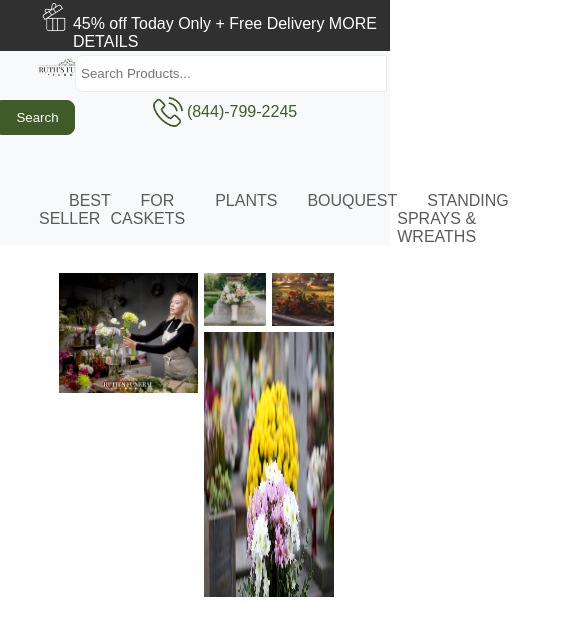
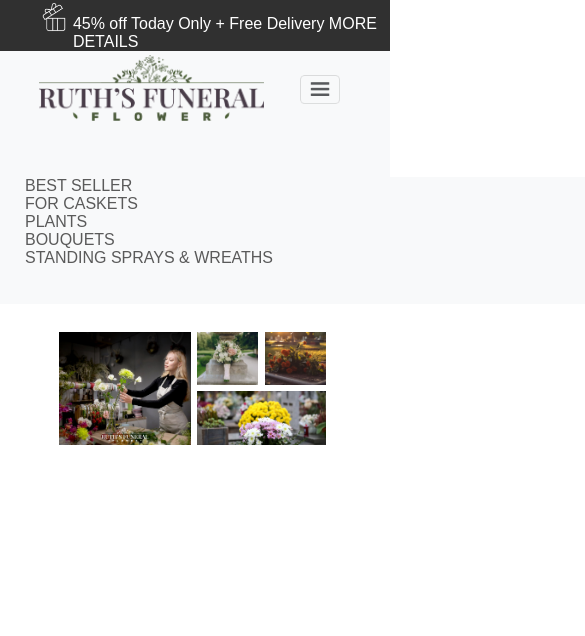
Before and after one commit to ozcanbayram/Luths-Funeral, an Angular app: page / in a window 390 px wide. Shown: the top 636 px of the page, 585 px wide, since content can reach past the window. Built offline with nearby package versions, Linux system fonts and the light colour scheme.

Commit message:
new logobanner component

```diff
--- a/src/app/app.component.html
+++ b/src/app/app.component.html
@@ -1,4 +1,3 @@
 <app-topbar></app-topbar>
 <app-logobanner></app-logobanner>
-<app-navbar></app-navbar>
 <app-main></app-main>
--- a/src/app/app.module.ts
+++ b/src/app/app.module.ts
@@ -5,7 +5,6 @@ import { AppRoutingModule } from './app-routing.module';
 import { AppComponent } from './app.component';
 import { TopbarComponent } from './topbar/topbar.component';
 import { LogobannerComponent } from './logobanner/logobanner.component';
-import { NavbarComponent } from './navbar/navbar.component';
 import { MainComponent } from './main/main.component';
 
 @NgModule({
@@ -13,7 +12,6 @@ import { MainComponent } from './main/main.component';
     AppComponent,
     TopbarComponent,
     LogobannerComponent,
-    NavbarComponent,
     MainComponent
   ],
   imports: [
--- a/src/app/logobanner/logobanner.component.css
+++ b/src/app/logobanner/logobanner.component.css
@@ -1,14 +1,19 @@
 .logobanner {
     width: 100%;
+    background-color: #F8F9FA;
+}
+
+.logo-bar {
     height: 15vh;
-    background-color: #F8F9FA;
-    float: left;
+    display: flexbox;
+    align-self: center;
 }
 
 .logo {
-    width: 15%;
-    margin-top: 2%;
+    width: 225px;
+    margin-top: 1%;
     margin-left: 10%;
+    align-self: center;
 }
 
 .search {
@@ -54,3 +59,79 @@
     bottom: 30px;
     color: #3E5B28;
 }
+
+/*  NAVGATION BAR   */
+
+.nav-bar {
+    height: 5vh;
+    padding: 0 150px;
+    display: flex;
+    flex-wrap: nowrap;
+    flex-shrink: 0;
+}
+
+.nav-bar nav {
+    display: flex;
+    justify-content: left;
+
+}
+
+.nav-bar nav ul {
+    list-style: none;
+    display: flex;
+    flex-direction: row;
+}
+
+.nav-bar nav ul li {
+    margin-left: 25px;
+}
+
+.nav-bar nav ul li a {
+    text-decoration: none;
+    color: #5A5A5A;
+}
+
+.menu {
+    display: none;
+}
+
+
+@media (max-width: 768px) {
+    .menu {
+        display: inline;
+        position: absolute;
+        right: 50px;
+        top: 75px;
+    }
+
+    .phone {
+        display: none;
+    }
+
+    .number {
+        display: none;
+    }
+
+    .nav-bar nav ul {
+        flex-direction: column;
+        position: absolute;
+        left: 0px;
+    }
+
+    .search-button {
+        display: none;
+    }
+
+    .search-bar {
+        display: none;
+    }
+
+    .nav-bar {
+        height: 15vh;
+        padding: 0 150px;
+        display: flex;
+        flex-wrap: nowrap;
+        flex-shrink: 0;
+    }
+
+}
--- a/src/app/logobanner/logobanner.component.html
+++ b/src/app/logobanner/logobanner.component.html
@@ -1,8 +1,16 @@
-<div class="logobanner">
+<!-- logobanner.component.html -->
+<div class="logobanner logo-bar">
     <img src="../assets/images/logo.png" alt="" class="logo">
     <input type="text" placeholder="Search Products..." class="search-bar search">
     <input type="submit" value="Search" class="search-bar search-button">
     <img src="../assets/images/telefon.png" alt="" class="contact phone">
     <p class="contact number">(844)-799-2245</p>
-
+    <img src="../assets/images/menu.png" alt="menu button" width="40" class="menu" (click)="toggleMenu()">
 </div>
+<div class="logobanner nav-bar" [class.active]="menuActive">
+    <nav>
+        <ul>
+            <li *ngFor="let item of menuItems"><a href="#"> {{ item }}</a></li>
+        </ul>
+    </nav>
+</div>
--- a/src/app/logobanner/logobanner.component.ts
+++ b/src/app/logobanner/logobanner.component.ts
@@ -1,3 +1,4 @@
+// logobanner.component.ts
 import { Component } from '@angular/core';
 
 @Component({
@@ -6,5 +7,20 @@ import { Component } from '@angular/core';
   styleUrls: ['./logobanner.component.css']
 })
 export class LogobannerComponent {
+  menuItems: string[] = [
+    'BEST SELLER',
+    'FOR CASKETS',
+    'PLANTS',
+    'BOUQUETS',
+    'STANDING SPRAYS & WREATHS'
+  ];
+
+  menuActive = false;
+
+  toggleMenu() {
+    this.menuActive = !this.menuActive;
+  }
+
+
 
 }
--- a/src/app/main/main.component.css
+++ b/src/app/main/main.component.css
@@ -1,16 +1,19 @@
 .main-page {
     padding: 25px;
     margin-left: 8%;
-
+    flex-wrap: wrap;
 }
 
 .photo {
     /* margin: 20px; */
     padding: 1%;
+    display: flex;
+    flex-wrap: wrap;
+    flex-shrink: 0;
 }
 
 .photo1 {
-    width: 45%;
+    width: 42.5%;
     /* height: 50vh; */
     float: left;
 }
@@ -27,5 +30,4 @@
 
 .photo4 {
     width: 42%;
-    height: 265px;
 }
--- a/src/app/navbar/navbar.component.css
+++ /dev/null
@@ -1,20 +0,0 @@
-.navbar {
-    width: 100%;
-    height: 8vh;
-    background-color: #F8F9FA;
-    display: flex;
-}
-
-.first-item {
-    margin-left: 10%;
-}
-
-.navbar nav {
-    margin-top: 15px;
-}
-
-.navbar nav a {
-    margin-left: 30px;
-    text-decoration: none;
-    color: #5A5A5A;
-}
--- a/src/app/navbar/navbar.component.html
+++ /dev/null
@@ -1,7 +0,0 @@
-<div class="navbar">
-    <nav class="first-item"><a href="#">BEST SELLER</a></nav>
-    <nav><a href="#">FOR CASKETS</a></nav>
-    <nav><a href="#">PLANTS</a></nav>
-    <nav><a href="#">BOUQUEST</a></nav>
-    <nav><a href="#">STANDING SPRAYS & WREATHS</a></nav>
-</div>
```
Also changed, not shown: src/app/navbar/navbar.component.ts (deleted, +0 -10 lines), src/assets/images/menu.png (added), 1 other file (tests, documents, lock files or other folders).
